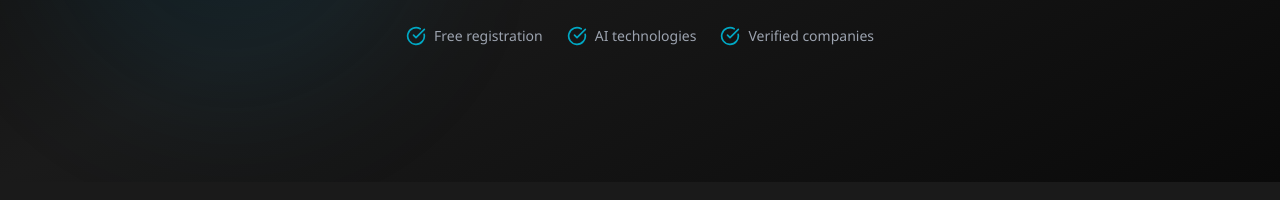
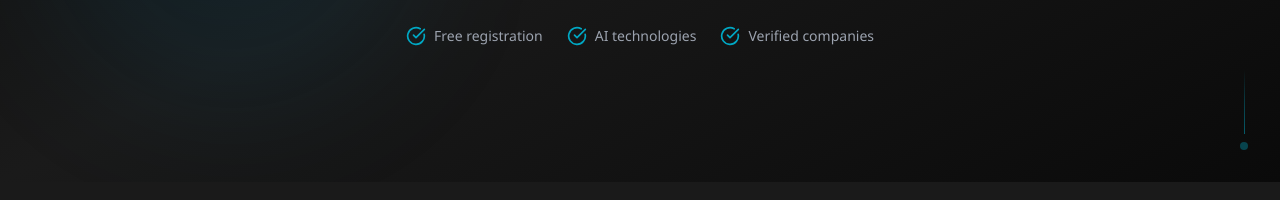
Before and after one commit to natalie-markova/it-grads-client, a React app: page /home in a window 1280 px wide. Shown: the part 563-763 px from the top of the page. Built offline with nearby package versions, Linux system fonts and the light colour scheme; no server answers; the HTML template or start-up script is replaced by a standard one.

Commit message:
feat: improve hero section with scroll hint ornament
- Restore full-height hero section (85vh)
- Add subtle scroll indicator ornament (line + pulsing dot) in bottom-right
- Add scrollDown translation keys

```diff
--- a/src/components/pages/Home/Home.tsx
+++ b/src/components/pages/Home/Home.tsx
@@ -136,12 +136,18 @@ const Home = () => {
 
   return (
     <div className="bg-dark-bg overflow-hidden">
-      {/* Massive Hero Section */}
+      {/* Hero Section */}
       <section className="relative min-h-[85vh] flex items-center bg-gradient-to-br from-dark-bg via-dark-surface to-dark-bg py-20 md:py-32">
         {/* Декоративные элементы */}
         <div className="absolute inset-0 overflow-hidden pointer-events-none">
           <div className="absolute top-20 right-10 w-72 h-72 bg-accent-cyan/10 rounded-full blur-3xl"></div>
           <div className="absolute bottom-20 left-10 w-96 h-96 bg-accent-blue/10 rounded-full blur-3xl"></div>
+        </div>
+
+        {/* Орнамент справа внизу - подсказка о скролле */}
+        <div className="absolute bottom-8 right-8 flex flex-col items-center gap-2 text-gray-500/40">
+          <div className="w-[1px] h-16 bg-gradient-to-b from-transparent via-accent-cyan/30 to-accent-cyan/50"></div>
+          <div className="w-2 h-2 rounded-full bg-accent-cyan/40 animate-pulse"></div>
         </div>
 
         <div className="max-w-7xl mx-auto px-4 sm:px-6 lg:px-8 relative z-10">
--- a/src/i18n/locales/en.json
+++ b/src/i18n/locales/en.json
@@ -37,7 +37,8 @@
     "minutesAgo": "{{count}} min ago",
     "hoursAgo": "{{count}} h ago",
     "resetAll": "Reset all",
-    "activeFilters": "Active filters"
+    "activeFilters": "Active filters",
+    "scrollDown": "Scroll"
   },
   "chat": {
     "title": "Messages",
--- a/src/i18n/locales/ru.json
+++ b/src/i18n/locales/ru.json
@@ -37,7 +37,8 @@
     "minutesAgo": "{{count}} мин. назад",
     "hoursAgo": "{{count}} ч. назад",
     "resetAll": "Сбросить все",
-    "activeFilters": "Активные фильтры"
+    "activeFilters": "Активные фильтры",
+    "scrollDown": "Листать"
   },
   "chat": {
     "title": "Сообщения",
--- a/src/index.css
+++ b/src/index.css
@@ -164,4 +164,31 @@
   .animate-slow-pulse {
     animation: slow-pulse 3s ease-in-out infinite;
   }
+
+  /* Scroll indicator bounce animation */
+  @keyframes bounce-slow {
+    0%, 20%, 50%, 80%, 100% {
+      transform: translateY(0) translateX(-50%);
+    }
+    40% {
+      transform: translateY(-12px) translateX(-50%);
+    }
+    60% {
+      transform: translateY(-6px) translateX(-50%);
+    }
+  }
+
+  .animate-bounce-slow {
+    animation: bounce-slow 2s ease-in-out infinite;
+  }
+
+  /* Fade out scroll indicator on scroll */
+  @keyframes fade-on-scroll {
+    0% {
+      opacity: 0.7;
+    }
+    100% {
+      opacity: 0;
+    }
+  }
 }
```
